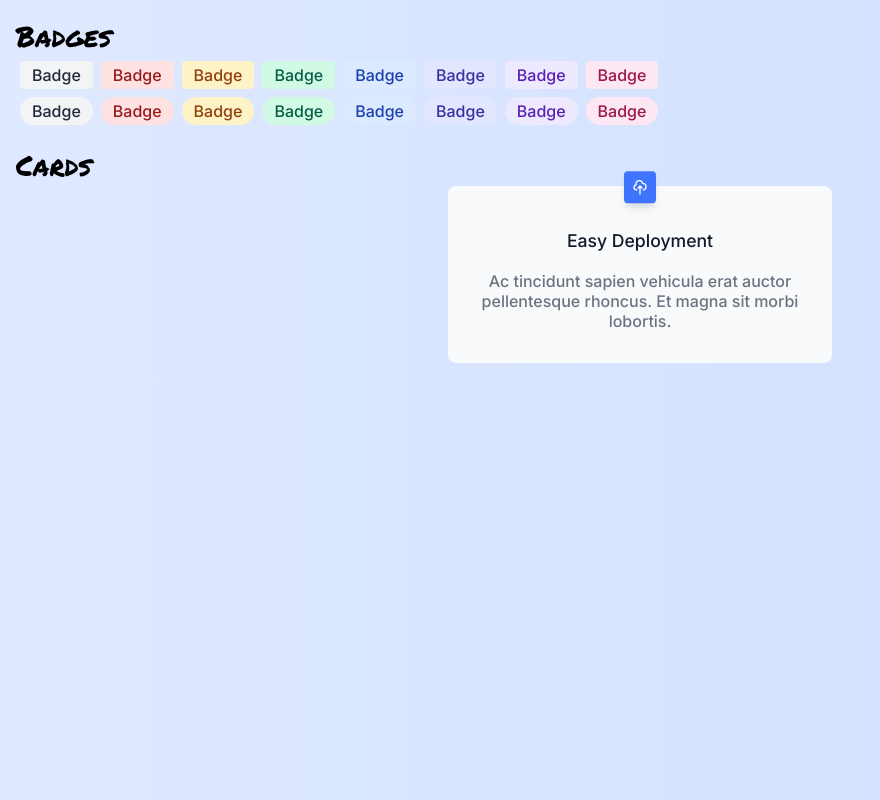
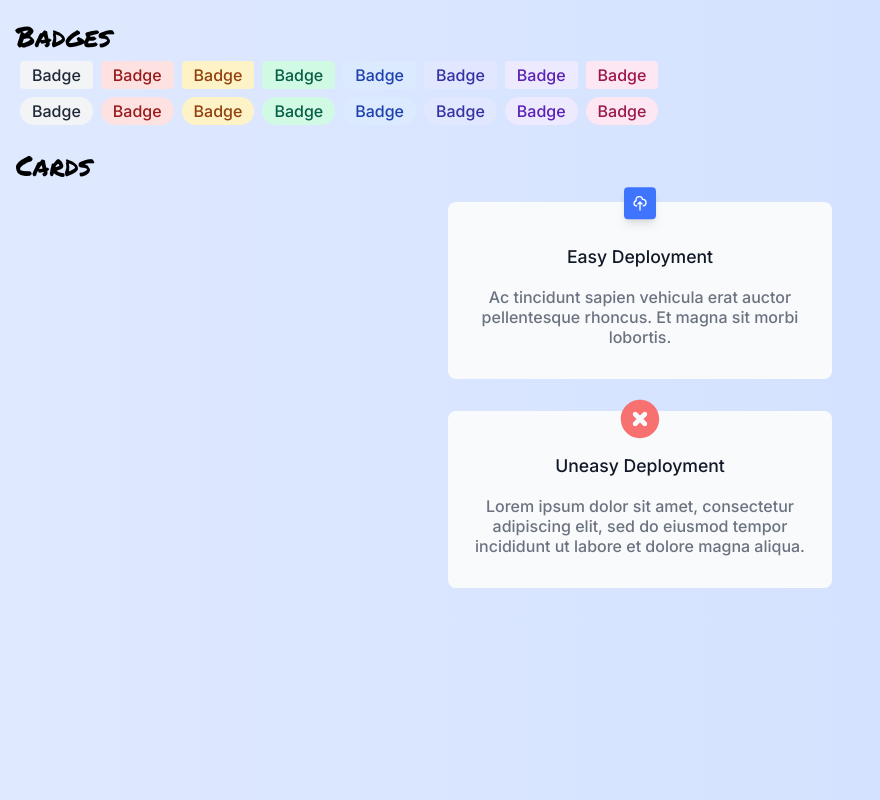
Before and after one commit to vishalicious213/component-library, a React (Vite) app: page / in a window 1280 px wide. Shown: the whole page, without its empty margins (0-880 px from the left). Built offline with nearby package versions, Linux system fonts and the light colour scheme.

Commit message:
drafted /components/Card/Card-Example.jsx. Rendering cards from it

```diff
--- a/index.css
+++ b/index.css
@@ -70,7 +70,7 @@ h3 {
     background: #F9FAFB;
     border-radius: .5rem;
     text-align: center;
-    margin: 0 auto;
+    margin: 1rem auto 2rem;
     position: relative;
 }
 
--- a/src/App.jsx
+++ b/src/App.jsx
@@ -1,14 +1,14 @@
 import React from 'react'
 import BadgeExample from './components/Badge/Badge-Example'
 import BannerExample from './components/Banner/Banner-Example'
-import Card from './components/Card/Card'
+import CardExample from './components/Card/Card-Example'
 
 const App = () => {
     return (
         <div id="app">
             <BadgeExample />
             {/* <BannerExample /> */}
-            <Card />
+            <CardExample />
         </div>
     )
 }
--- /dev/null
+++ b/src/components/Card/Card-Example.jsx
@@ -0,0 +1,18 @@
+import React from 'react'
+import Card from './Card'
+
+const CardExample = () => {
+    return (
+        <div className="container">
+            <h2 className="marker">Cards</h2>
+            <Card />
+            <Card
+                icon="/error.svg"
+                title="Uneasy Deployment"
+                desc="Lorem ipsum dolor sit amet, consectetur adipiscing elit, sed do eiusmod tempor incididunt ut labore et dolore magna aliqua."
+            />
+        </div>
+    )
+}
+
+export default CardExample
--- a/src/components/Card/Card.jsx
+++ b/src/components/Card/Card.jsx
@@ -7,7 +7,6 @@ const Card = ({
 }) => {
     return (
         <div>
-            <h2 className="marker">Cards</h2>
             <div className='card inter'>
                 <img src={icon} alt="" />
                 <h3>{title}</h3>
```
